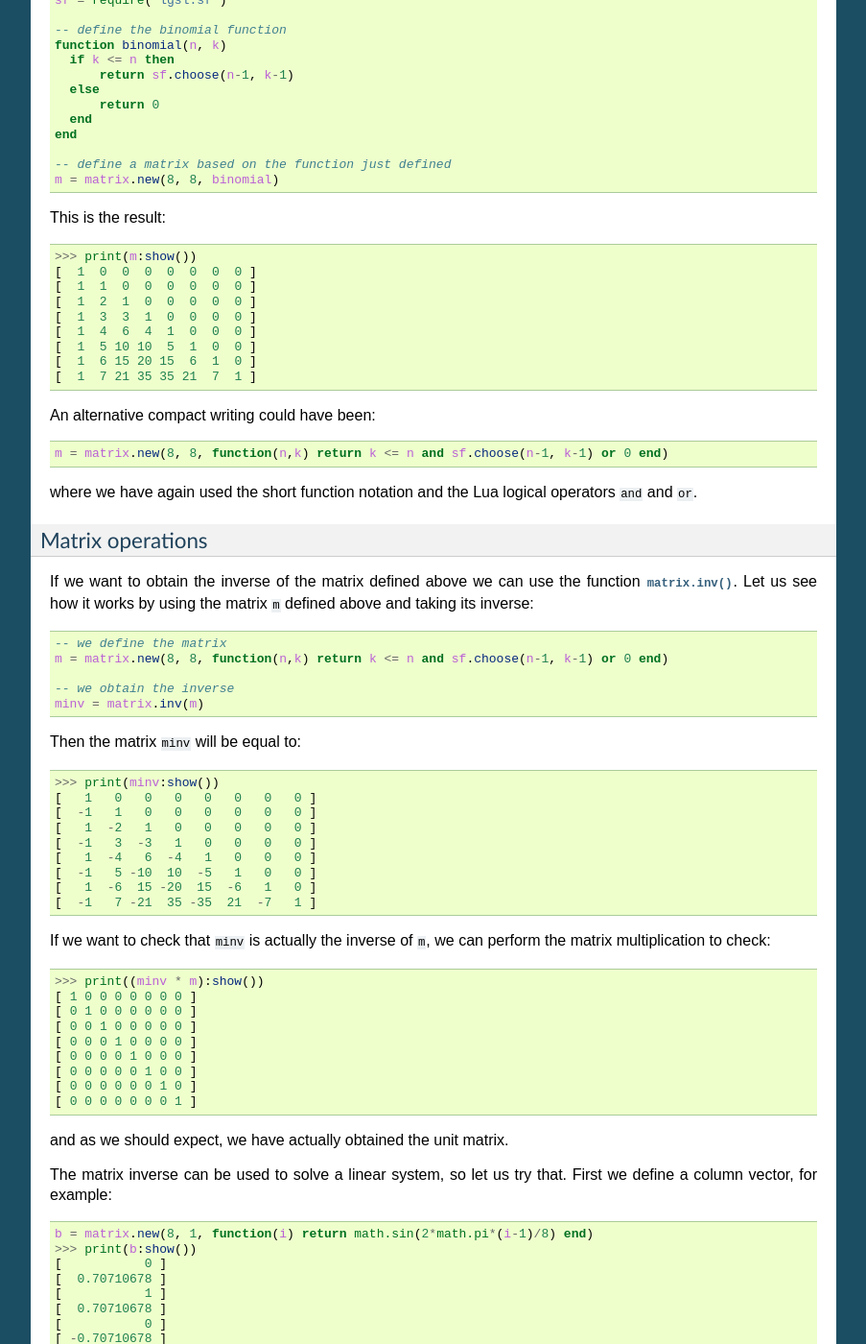
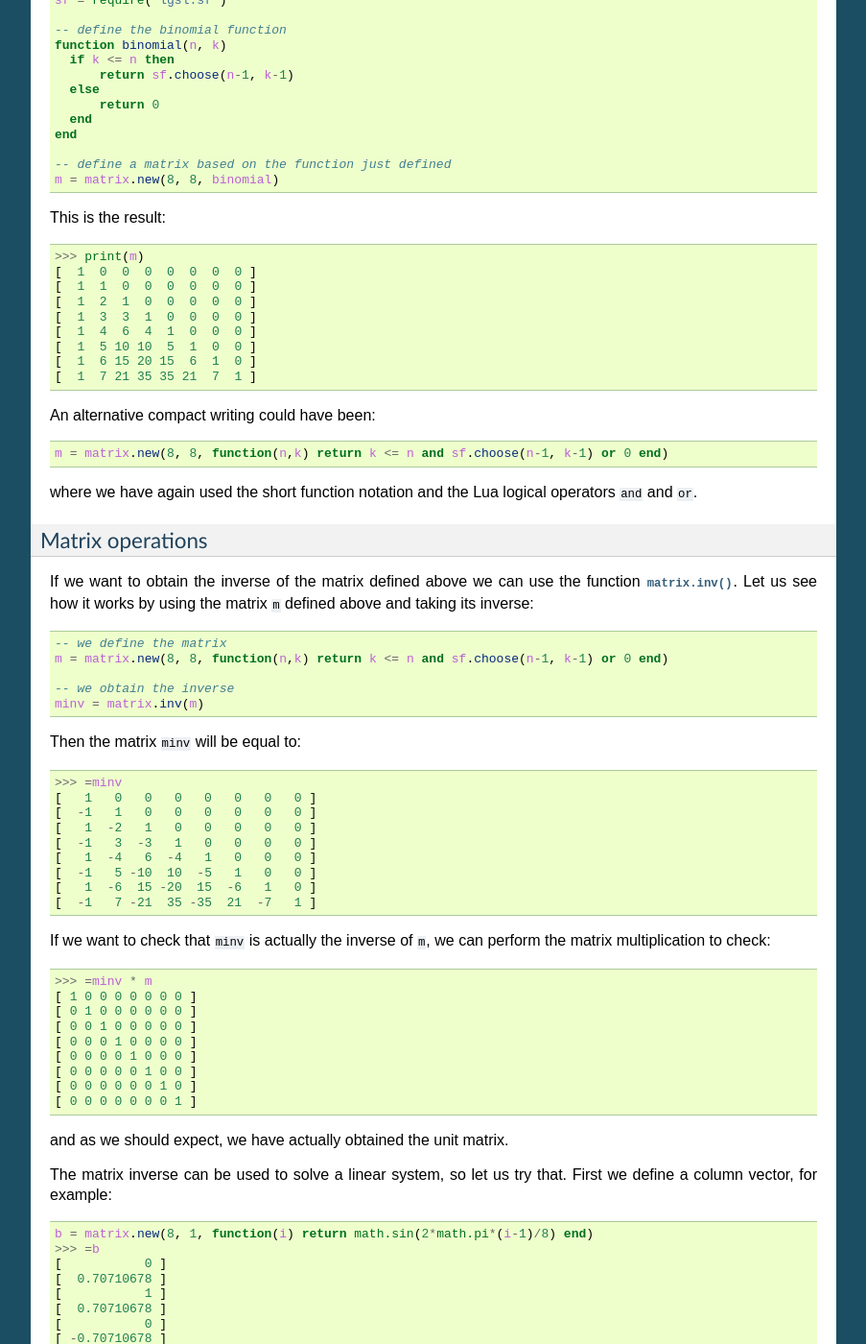
Before and after one commit to ladc/lgsl, a Sphinx documentation site: the page built from doc/intro.rst, in a window 1280 px wide and 1400 px high, scrolled down 2071 px. Shown: the whole window at 96% size, without its empty margins (198-1101 px from the left). Built offline with Sphinx 7.4.7, drawn with Linux system fonts in a browser that asks for light colours.

Commit message:
print(mat) pretty-prints the matrix mat.

```diff
--- a/doc/intro.rst
+++ b/doc/intro.rst
@@ -127,7 +127,7 @@ Of course, you are not forced to define the function in the same line; you can d
 
 This is the result::
 
-    >>> print(m:show())
+    >>> print(m)
     [  1  0  0  0  0  0  0  0 ]
     [  1  1  0  0  0  0  0  0 ]
     [  1  2  1  0  0  0  0  0 ]
@@ -157,7 +157,7 @@ Let us see how it works by using the matrix ``m`` defined above and taking its i
 
 Then the matrix ``minv`` will be equal to::
 
-   >>> print(minv:show())
+   >>> =minv
    [   1   0   0   0   0   0   0   0 ]
    [  -1   1   0   0   0   0   0   0 ]
    [   1  -2   1   0   0   0   0   0 ]
@@ -169,7 +169,7 @@ Then the matrix ``minv`` will be equal to::
 
 If we want to check that ``minv`` is actually the inverse of ``m``, we can perform the matrix multiplication to check::
 
-   >>> print((minv * m):show())
+   >>> =minv * m
    [ 1 0 0 0 0 0 0 0 ]
    [ 0 1 0 0 0 0 0 0 ]
    [ 0 0 1 0 0 0 0 0 ]
@@ -185,7 +185,7 @@ The matrix inverse can be used to solve a linear system, so let us try that.
 First we define a column vector, for example::
 
    b = matrix.new(8, 1, function(i) return math.sin(2*math.pi*(i-1)/8) end)
-   >>> print(b:show())
+   >>> =b
    [           0 ]
    [  0.70710678 ]
    [           1 ]
@@ -198,7 +198,7 @@ First we define a column vector, for example::
 The we can solve the linear system ``m * x = b`` using the inverse matrix ``minv`` as follows::
 
    x = minv * b
-   >>> =x:show()
+   >>> =x
    [           0 ]
    [  0.70710678 ]
    [ -0.41421356 ]
@@ -228,7 +228,7 @@ The answer is easy, since LGSL always checks the type of the matrix, and the app
 So, to continue the example above, we can define ``b`` as a complex vector as follows::
 
    b = matrix.cnew(8, 1, |i| complex.exp(2i*pi*(i-1)/8))
-   >>> =b:show()
+   >>> =b
    [                       1 ]
    [  0.70710678+0.70710678i ]
    [                       i ]
--- a/doc/linfit.rst
+++ b/doc/linfit.rst
@@ -47,7 +47,7 @@ We give a complete example where a set of (x, y) observations are simulated and
 
 	    print('Linear fit coefficients: ')
             c, chisq, cov = lgsl.linfit(X, y)
-            print(c:show())
+            print(c)
 
             fit = function(x) return c[1]+c[2]*x end
 
--- a/doc/lua-base.rst
+++ b/doc/lua-base.rst
@@ -78,7 +78,7 @@ We give an example to build a stateless row "iterator" over the rows of a matrix
 
    -- how it can be used
    for i, row in my_row_iter, m, 1 do
-      print('Row number', i, ':', row:show())
+      print('Row number', i, ':', row)
    end
 
 Note that in this case we have to provide the "iterator", its "state" and the initial "index" value ``i0`` explicitly. You may avoid that by using an "iterator builder" like in the following example::
@@ -89,7 +89,7 @@ Note that in this case we have to provide the "iterator", its "state" and the in
 
    -- then we can write
    for i, row in make_row_iter(m) do
-      print('Row number', i, ':', row:show())
+      print('Row number', i, ':', row)
    end
 
 To summarize, this example shows how to create an iterator to iterate over the rows of a matrix. The iterator builder is a function that returns three values, the first is a function (the iterator itself), the second is the state and the third argument is the first value of the index.
```
Also changed, not shown: doc/matrices.rst (+4 -4 lines), 1 other file.
